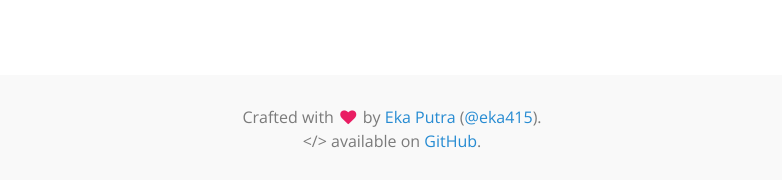
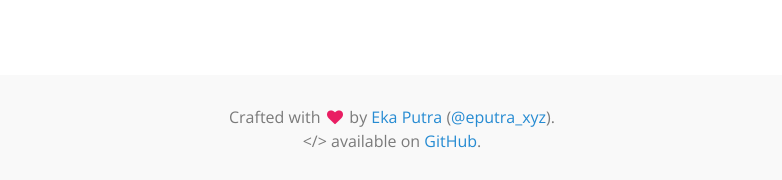
Before and after one commit to eputra/eputra.github.io, a Jekyll site: the page built from index.html, in a window 1280 px wide. Shown: the part 992-1172 px from the top of the page, without its empty margins (248-1030 px from the left). Built offline with Jekyll 4.4.1, drawn with Linux system fonts in a browser that asks for light colours; nearby versions of some CDN libraries; the list of posts is cut into pages by our own code.

Commit message:
change twitter handle

```diff
--- a/_layouts/default.html
+++ b/_layouts/default.html
@@ -17,7 +17,7 @@
         </main>
       </div>
       <footer class="footer small">
-        Crafted with <i class ="fa fa-heart fa-fw" style="color:#e91e63"></i> by <a href="{{ site.baseurl }}/">Eka Putra</a> (<a href="https://twitter.com/eka415">@eka415</a>).<br>
+        Crafted with <i class ="fa fa-heart fa-fw" style="color:#e91e63"></i> by <a href="{{ site.baseurl }}/">Eka Putra</a> (<a href="https://twitter.com/eputra_xyz">@eputra_xyz</a>).<br>
         &lt;/&gt; available on <a href="https://github.com/eputra/eputra.github.io">GitHub</a>.
       </footer>
     </div>
```
